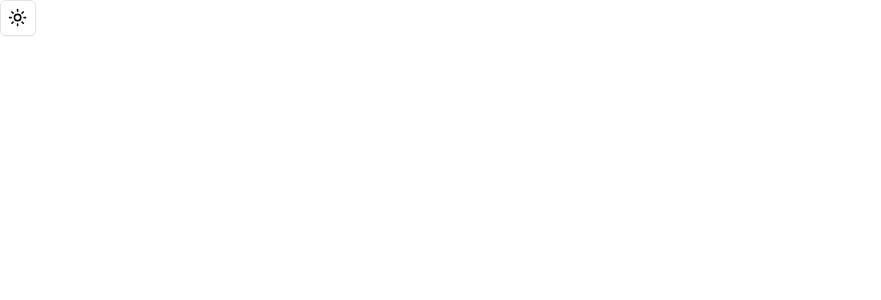
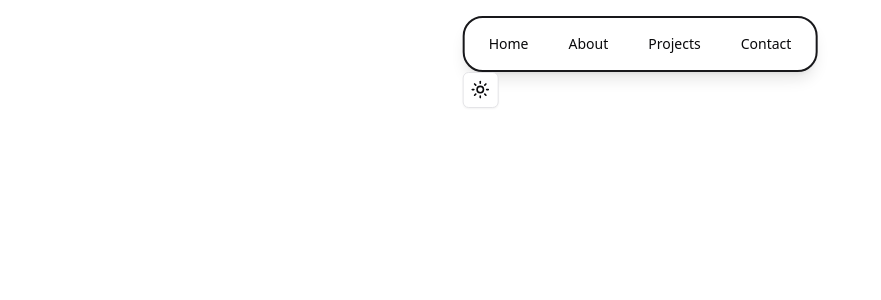
Before and after one commit to MateuszKan/portfolio, a Next.js app: page / in a window 1280 px wide. Shown: the top 300 px of the page, without its empty margins (0-881 px from the left). Built offline with nearby package versions, Linux system fonts and the light colour scheme.

Commit message:
test of navabar

```diff
--- a/src/app/page.tsx
+++ b/src/app/page.tsx
@@ -1,9 +1,8 @@
 import Image from "next/image"
 import Navbar from "@/components/navbar"
-import {ModeToggle} from "@/components/theme-toggle"
 export default function Home() {
   return (
-    <div><ModeToggle/></div>
+    <div><Navbar/></div>
 
 )
 };
--- a/src/components/navbar.tsx
+++ b/src/components/navbar.tsx
@@ -3,6 +3,7 @@ import { ReactNode } from 'react';
 import { useState } from "react"
 import Link from "next/link"
 import { Menu, X } from "lucide-react"
+import { ModeToggle } from './theme-toggle';
 
 import { Button } from "@/components/ui/button";
 
@@ -33,6 +34,7 @@ export default function Navbar() {
           </div>
         </div>
       </div>
+      <div><ModeToggle/></div>
     </nav>
   )
 }
```
